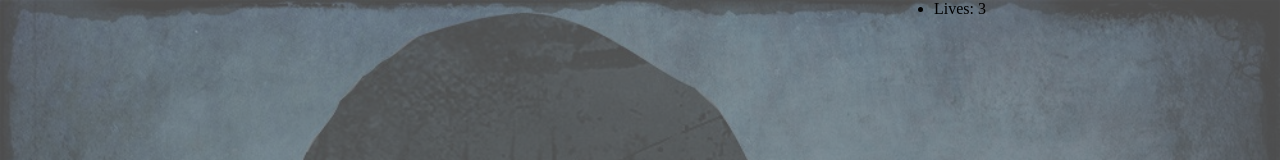
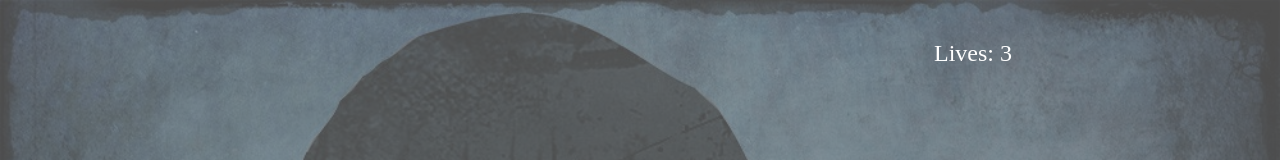
Before and after one commit to SlimMike/ng2-spock, an Angular app: page / in a window 1280 px wide. Shown: the top 160 px of the page. Built offline with nearby package versions, Linux system fonts and the light colour scheme.

Commit message:
game styles

```diff
--- a/src/app/app.component.scss
+++ b/src/app/app.component.scss
@@ -3,4 +3,5 @@
   margin: 0 auto;
   position: relative;
   height: 100%;
+  color: #ffffff;
 }
--- a/src/app/game/game.component.html
+++ b/src/app/game/game.component.html
@@ -1,13 +1,19 @@
-<ul class="turns">
+<div class="game-header">
+  <div class="turns">
+    <ul>
       <li *ngFor="let turn of turns | slice:-3">
         <h3>Player sign: <span *ngIf="turn.playerSign">{{turn.playerSign.constructor.name}}</span></h3>
         <h3>Npc sign: <span *ngIf="turn.npcSign">{{turn.npcSign.constructor.name}}</span></h3>
       </li>
     </ul>
+  </div>
 
-<ul class="stats">
+  <div class="stats">
+    <ul>
       <!-- @todo slightly abused -->
       <li>Lives: {{lives - livesLost()}}</li>
     </ul>
+  </div>
+</div>
 
 <app-turn (turnEnd)="onTurnEnd($event)"></app-turn>
--- a/src/app/game/game.component.scss
+++ b/src/app/game/game.component.scss
@@ -1,9 +1,19 @@
+.game-header {
+  padding-top: 40px;
+
+  .turns ul, .stats ul {
+    list-style: none;
+  }
+
   .turns {
     float: left;
     width: 80%;
+    font-size: 16px;
   }
 
   .stats {
     float: right;
     width: 20%;
+    font-size: 24px;
   }
+}
--- a/src/app/sign/selector/selector.scss
+++ b/src/app/sign/selector/selector.scss
@@ -21,7 +21,6 @@ ul {
 
     &.selectable {
       span {
-        color: #ffffff;
         position: absolute;
         top: 50%;
         left: 50%;
--- a/src/app/turn/turn.component.scss
+++ b/src/app/turn/turn.component.scss
@@ -19,7 +19,6 @@ app-npc-selector {
 
   p {
     font-size: 60px;
-    color: #ffffff;
     text-align: center;
   }
 }
```
Lines whose indentation alone changed are shown as unchanged.
